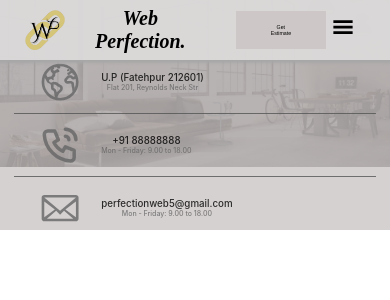
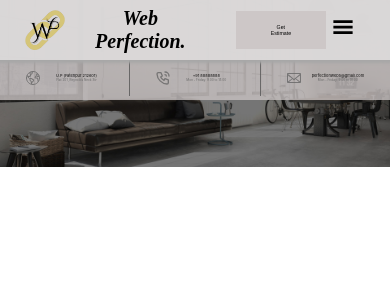
Before and after one commit to WebPerfection/Narayani-Interiors, a React (Create React App) app in the folder narayani/: page / in a window 390 px wide. Shown: the top 300 px of the page. Built offline with nearby package versions, Linux system fonts and the light colour scheme.

Commit message:
sec-nave

```diff
--- a/narayani/src/Navbar/Navbar.css
+++ b/narayani/src/Navbar/Navbar.css
@@ -126,35 +126,46 @@
 }
 @media only screen and (max-width: 650px) {
   .sec-Nav {
-    flex-direction: column;
-    top: 30px;
+    /* flex-direction: column; */
+    /* top: 30px; */
     transition: 1s;
     justify-content: center;
     /* gap: 20px; */
   }
-  .sec-Nav > div {
+  /* .sec-Nav > div {
     gap: 20px;
-  }
-  #email-div {
+  } */
+  /* #email-div {
     gap: 20px;
-  }
-  .sec-Nav > div:not(:last-child) {
+  } */
+  /* .sec-Nav > div:not(:last-child) {
     border-bottom: 1px solid var(--text-black-700);
     border-right: none;
+  } */
+  .sec-Nav > div h1{
+    font-size: 4.1vw;
+  }
+  .sec-Nav {
+    top: 28px;
+    width: 100%;
   }
   .sec-Nav > div h2 {
     color: var(--text-black-900);
     font-weight: 500;
-    font-size: 2.5vw;
+    font-size: 1vw;
     text-align: left;
     height: fit-content;
     width: fit-content;
   }
   .sec-Nav > div h5 {
-    font-size: 1.8vw;
+    font-size: .8vw;
   }
   .sec-Nav > div {
     width: 100%;
+  }
+  .main {
+    height: 100px;
+    transition: 1s;
   }
 }
 @media screen and (max-width: 900px) and (min-width: 651px) {
```
